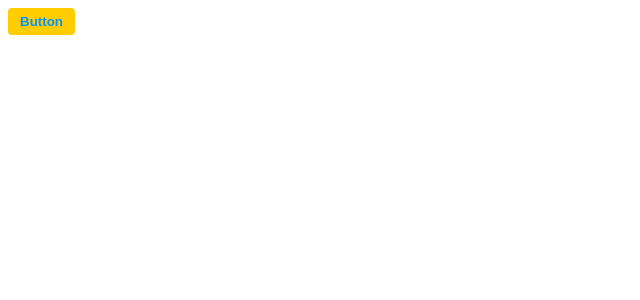
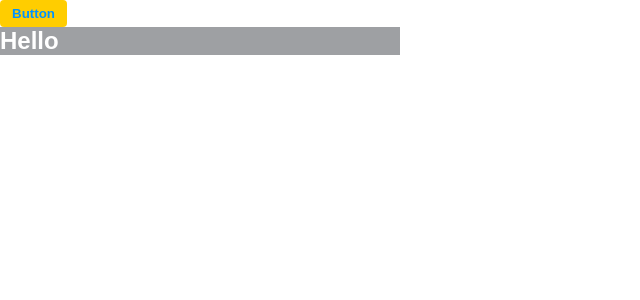
Before and after one commit to casync/client, a React (Vite) app: page / in a window 1280 px wide. Shown: the top 300 px of the page, without its empty margins (0-640 px from the left). Built offline with nearby package versions, Linux system fonts and the light colour scheme.

Commit message:
fix: accordion
Accordion component now is able to pass some html tag as props

```diff
--- a/src/App.jsx
+++ b/src/App.jsx
@@ -1,12 +1,24 @@
 import { ThemeProvider } from "styled-components";
 import { Button } from "./components/Button/Button";
+import { Accordion } from "./components/Accordion/Accordion";
 import { theme } from "./theme/theme";
+import GlobalStyles from "./theme/Global";
 
 function App() {
   return (
     <ThemeProvider theme={theme}>
       <>
+        <GlobalStyles />
         <Button>Button</Button>
+        <Accordion
+          title={<h1>Hello</h1>}
+          content={
+            <p>
+              Lorem ipsum dolor sit, amet consectetur adipisicing elit. Magni
+              maiores tempore dolorem nemo molestiae corporis quia animi
+            </p>
+          }
+        ></Accordion>
       </>
     </ThemeProvider>
   );
--- a/src/components/Accordion/Accordion.jsx
+++ b/src/components/Accordion/Accordion.jsx
@@ -1,20 +1,19 @@
-import React, { useState } from 'react';
-import data from './data';
-import './Accordion.css';
+import React, { useState } from "react";
+import StyledAccordion from "./Accordion.styled";
 
 export function Accordion({ title, content }) {
   const [toggle, setToggle] = useState(false);
 
   const accordionToggle = () => {
-    setToggle(!toggle);
+    setToggle((oldState) => {
+      return !oldState;
+    });
   };
 
   return (
-    <div className="accordion">
-      <h2 className="title" onClick={accordionToggle}>
-        {title}
-      </h2>
-      <div className="content">{toggle && <p>{content}</p>}</div>
-    </div>
+    <StyledAccordion>
+      <div onClick={accordionToggle}>{title}</div>
+      <div>{toggle && content}</div>
+    </StyledAccordion>
   );
 }
--- a/src/components/Accordion/Accordion.styled.jsx
+++ b/src/components/Accordion/Accordion.styled.jsx
@@ -1,5 +1,13 @@
-import { styled } from 'styled-components';
+import styled from "styled-components";
 
-export const StyledAccordion = styled.section`
-  background-color: ${({ theme }) => theme.colors.primary};
+const StyledAccordion = styled.section`
+  background-color: ${({ theme }) => theme.colors.gray6};
+  color: white;
+  cursor: pointer;
+  max-width: 400px;
+  p {
+    background-color: #b8b8b8;
+  }
 `;
+
+export default StyledAccordion;
--- /dev/null
+++ b/src/theme/Global.jsx
@@ -0,0 +1,12 @@
+import { createGlobalStyle } from "styled-components";
+
+const GlobalStyles = createGlobalStyle`
+  *{
+    margin: 0;
+    padding: 0;
+    box-sizing: border-box;
+    font-family: ${({ theme }) => theme.font.family.primary};
+  }
+`;
+
+export default GlobalStyles;
```
Also changed, not shown: src/components/Accordion/Accordion.css (deleted, +0 -18 lines).
